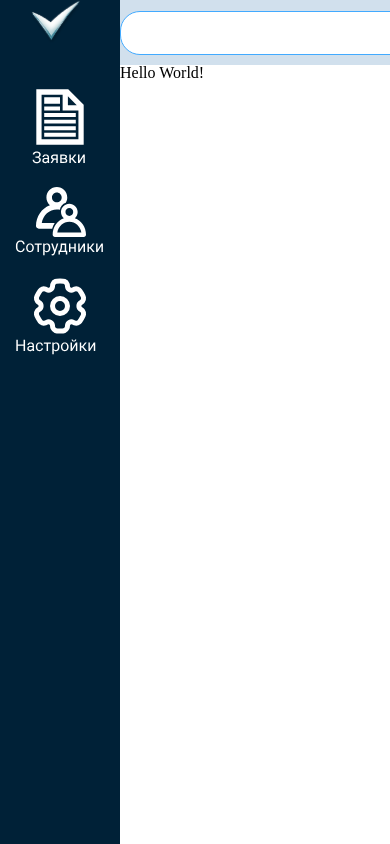
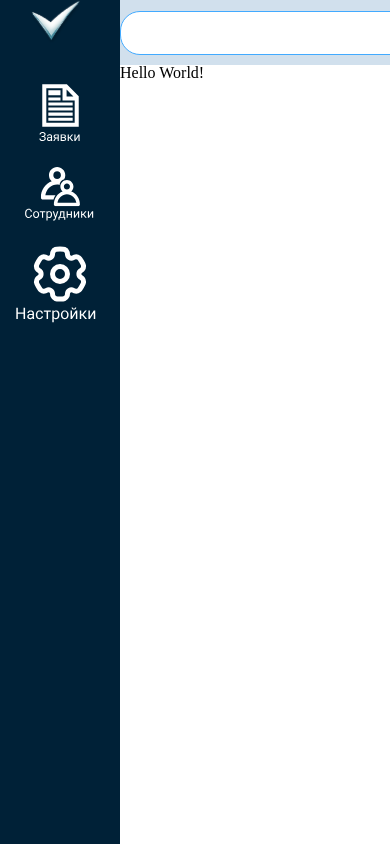
Before and after one commit to Giiill/Service-Desk, a Next.js app: page / in a window 390 px wide. Shown: the top 844 px of the page. Built offline with nearby package versions, Linux system fonts and the light colour scheme.

Commit message:
Added Link tag for sidebar,sizes for the images in mobile

```diff
--- a/src/app/components/SideNavigation/SideNavigation.tsx
+++ b/src/app/components/SideNavigation/SideNavigation.tsx
@@ -4,6 +4,7 @@ import Logo from'./images/Logo.svg'
 import ApplicationImage from'./images/Application.svg'
 import EmployeeImage from './images/Employees.svg'
 import SettingsImage from './images/Settings.svg'
+import Link from 'next/link';
 
 const SideNavigation = () => {
     return (
@@ -15,27 +16,33 @@ const SideNavigation = () => {
             className='logo-image'
             />
         <div className='application-div'>
+            <Link href={'/'}>
             <Image
             src={ApplicationImage}
             alt="My Image"
             className='application-image'
             />
+            </Link>
         </div>
 
         <div className='employee-div'>
+            <Link href={'/'}>
             <Image
             src={EmployeeImage}
             alt="My Image"
             className='employee-image'
             />
+            </Link>
         </div>
 
         <div className='settings-div'>
+            <Link href={'/'}>
             <Image
             src={SettingsImage}
             alt="My Image"
             className='setting-image'
             />
+            </Link>
         </div>
 
             </div>
--- a/src/app/components/SideNavigation/styles.css
+++ b/src/app/components/SideNavigation/styles.css
@@ -52,3 +52,18 @@
     width: 91px;
     height: 79px;
 }
+
+@media (max-width:680px) {
+    .application-image {
+        width: 77px;
+        height: 77px;
+    }
+    .employee-image {
+        width: 88px;
+        height: 54px;
+    }
+    .settings-image {
+        width: 70px;
+        height: 40px;
+    }
+}
--- a/src/app/globals.css
+++ b/src/app/globals.css
@@ -54,5 +54,5 @@ html {
 }
 
 .container {
-
+	width: 100%;
 }
```
